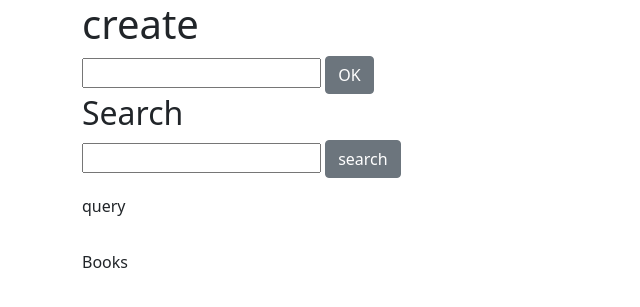
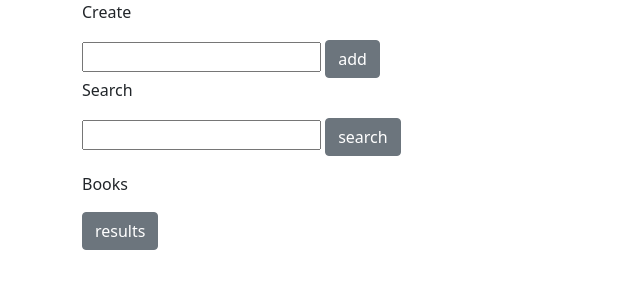
Before and after one commit to gawrol/gawrol-projects, a Django app: page /bk/ in a window 1280 px wide. Shown: the top 307 px of the page, without its empty margins (0-640 px from the left). Run offline with Django 4.2, Linux system fonts and the light colour scheme.

Commit message:
Pushing cosmetic changes before creating branch for JS FormData

```diff
--- a/bk/views.py
+++ b/bk/views.py
@@ -42,7 +42,6 @@
                         },
                     },
                 })
-                print(books[b].thumbnail.url)
         return JsonResponse({'books': booksJSON})
 
 class CreateView(View):
@@ -70,10 +69,10 @@
             # open downloaded file 'rb' - r is read, b is binary
             with open(result[0], 'rb') as f:
                 myfile = File(f)
-                x = ImageField()
+                fileValidator = ImageField()
                 # try except if downloaded file is not an image; using to_python method from ImageField class
                 try:
-                    x.to_python(myfile)
+                    fileValidator.to_python(myfile)
                     thumbnail = id
                 # if not an image, use default
                 except:
--- a/static/js/books.js
+++ b/static/js/books.js
@@ -18,9 +18,12 @@
     const url = 'https://www.googleapis.com/books/v1/volumes?q='+input+'&key='+config.key;
     get(url)
         .then(data => {
-            document.getElementById('queryUl').innerHTML = '';
+            queryUl.innerHTML = '';
+            document.getElementById('queryDiv').classList.remove('hide');
+            queryUl.classList.remove('hide');
             if (data.totalItems == 0) {
                 queryUl.innerHTML = 'No results found';
+                document.getElementById('resultsQuery').classList.add('hide');
                 return;
             }
             query = data.items;
@@ -29,8 +32,7 @@
                 let book = blueprint(query[i], true);
                 queryUl.appendChild(book);
             }
-            document.getElementById('results').classList.remove('hide');
-            queryUl.classList.remove('hide');
+            document.getElementById('resultsQuery').classList.remove('hide');
         })
 }
 
@@ -40,7 +42,13 @@
     queryUl.classList.toggle('hide');
 }
 
-clickButtons('results', queryResults);
+clickButtons('resultsQuery', queryResults);
+
+function booksResults() {
+    booksUl.classList.toggle('hide');
+}
+
+clickButtons('resultsBooks', booksResults);
 
 window.addEventListener('load', function () {
     if (window.location.pathname == indexUrlBooks) {
--- a/static/js/modules/blueprintBook.js
+++ b/static/js/modules/blueprintBook.js
@@ -8,6 +8,25 @@
     // Div for reading books
     let readDiv = document.createElement('div');
     readDiv.id = 'read' + el.id;
+
+        // Thumbnail
+        let image = document.createElement('IMG');
+        let imageUrl = new String();
+        if (query) {
+            if (el.volumeInfo.imageLinks == undefined) {
+            }
+            else {
+                image.src = el.volumeInfo.imageLinks.thumbnail;
+                imageUrl = image.src;
+            }
+        } else {
+            image.src = mediaUrlBooks+el.volumeInfo.imageLinks.thumbnail;
+        }
+        image.alt = 'thumbnail';
+        image.width = '100';
+        image.classList.add('img-thumbnail', 'float-end');
+        readDiv.appendChild(image);
+
         // Title text
         let textTitle = document.createElement('p');
         textTitle.id = 'p' + el.id;
@@ -35,24 +54,6 @@
         textAuthors.id = 'd' + el.id;
         textAuthors.innerHTML = authorsComma;
         readDiv.appendChild(textAuthors);
-
-        // Thumbnail
-        let image = document.createElement('IMG');
-        let imageUrl = new String();
-        if (query) {
-            if (el.volumeInfo.imageLinks == undefined) {
-            }
-            else {
-                image.src = el.volumeInfo.imageLinks.thumbnail;
-                imageUrl = image.src;
-            }
-        } else {
-            image.src = mediaUrlBooks+el.volumeInfo.imageLinks.thumbnail;
-        }
-        image.alt = 'thumbnail';
-        image.height = '100';
-        image.width = '100';
-        readDiv.appendChild(image);
 
         let button = document.createElement('button');
         button.type = 'button'
--- a/templates/bk/index.html
+++ b/templates/bk/index.html
@@ -3,22 +3,23 @@
 {% block title %}Book app{% endblock %}
 
 {% block body %}
-    <h1>create</h1>
+    <p>Create</p>
     <input type="text" id="title">
-    <button type="submit" class="btn btn-secondary create">OK</button>
+    <button type="submit" class="btn btn-secondary create">add</button>
 
-    <h2>Search</h2>
+    <p>Search</p>
     <input type="text" id="search">
     <button type="button" class="btn btn-secondary search">search</button>
 
-    <div class="mt-3">
-        <p>query</p>
-        <button type="button" id="results" class="btn btn-secondary results hide">results</button>
+    <div id="queryDiv" class="mt-3 hide">
+        <p>Query</p>
+        <button type="button" id="resultsQuery" class="btn btn-secondary resultsQuery hide">results</button>
         <ul id="queryUl" class="list-group mt-3"></ul>
     </div>
 
     <div class="mt-3">
         <p>Books</p>
-        <ul id="booksUl" class="list-group"></ul>
+        <button type="button" id="resultsBooks" class="btn btn-secondary resultsBooks">results</button>
+        <ul id="booksUl" class="list-group mt-3"></ul>
     </div>
 {% endblock %}
```
